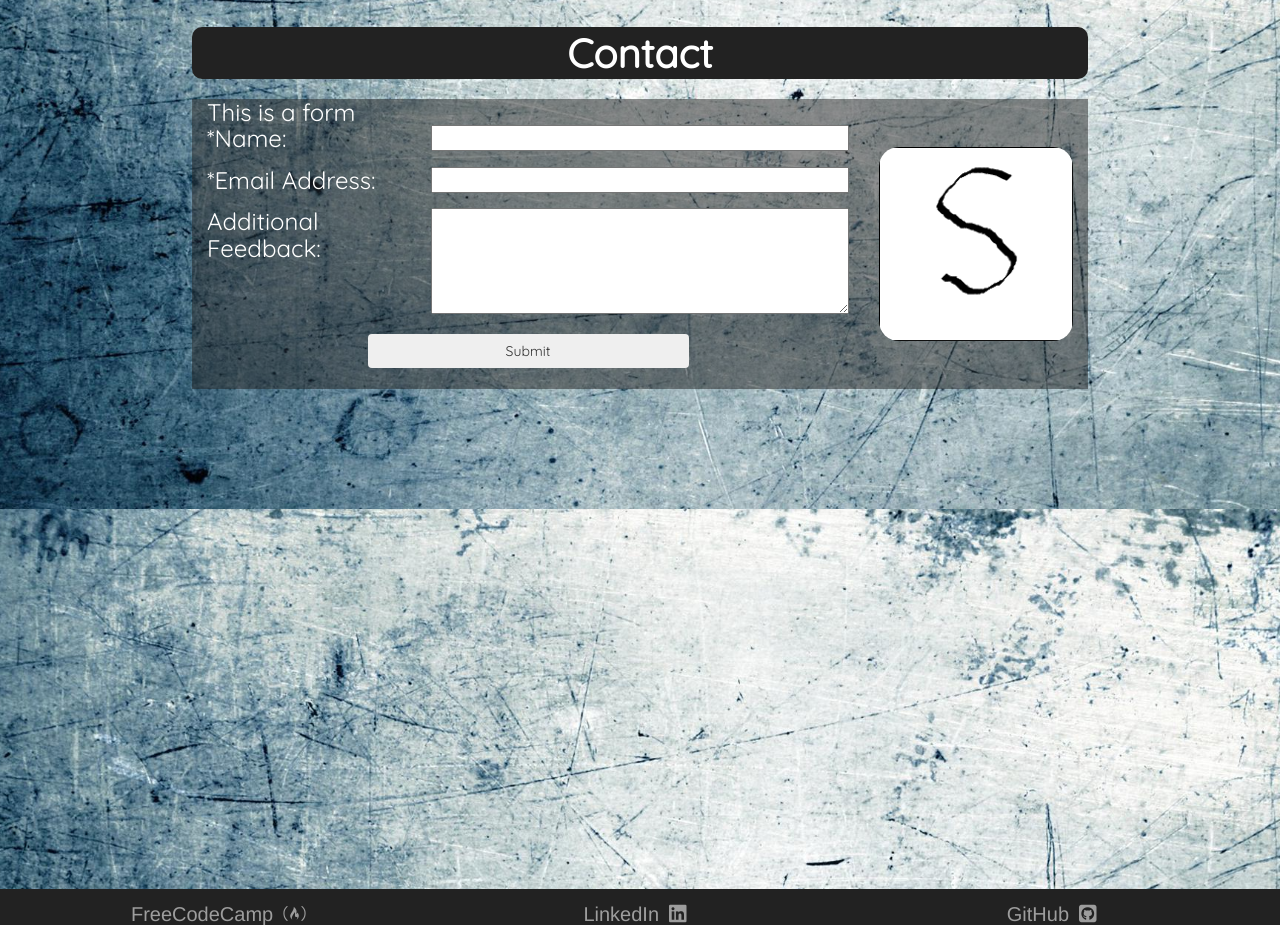
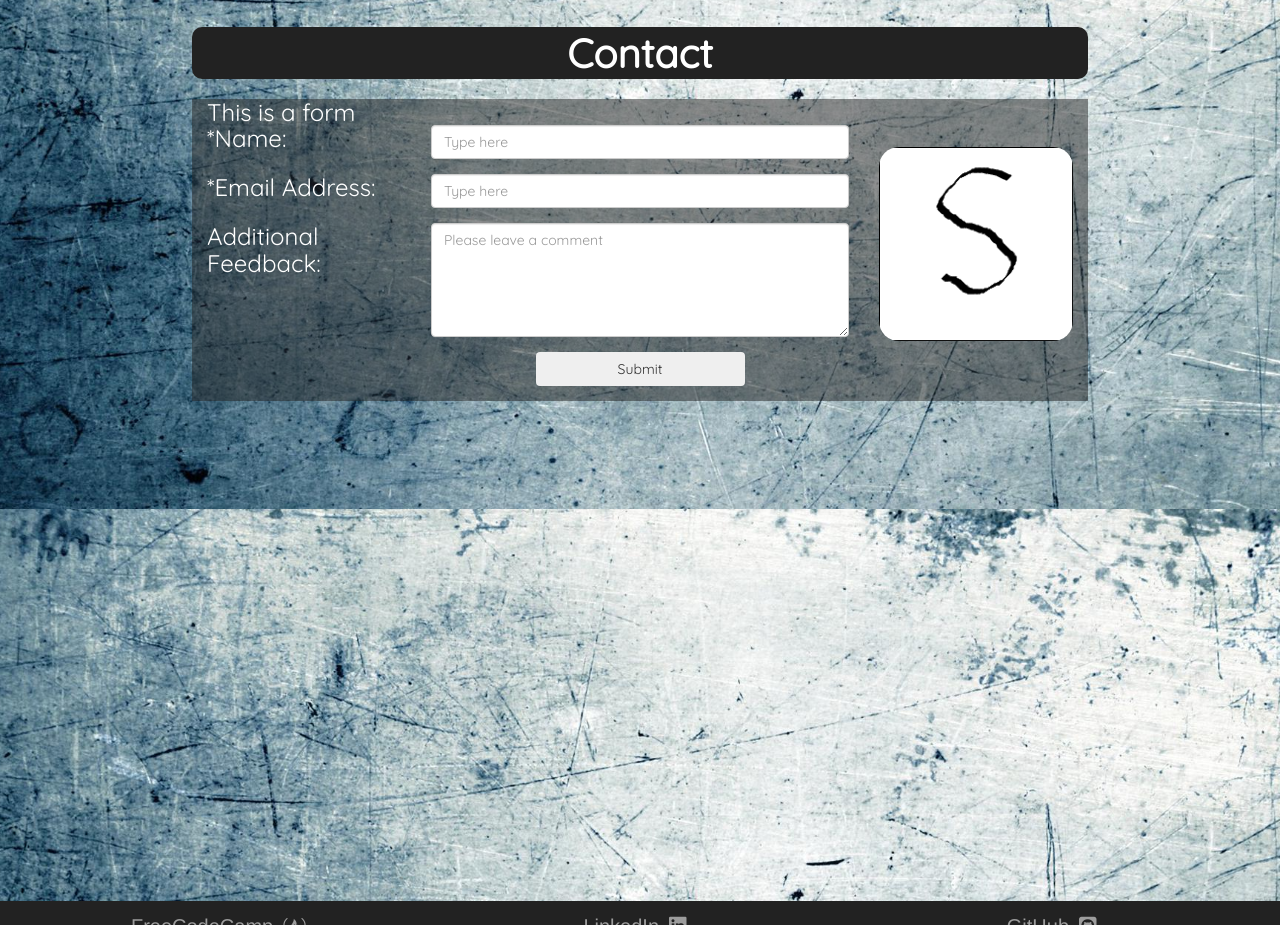
Before and after one commit to CliffCrerar/WEB1, a plain HTML site: page Portfolio/V2/HTML_ FCCPortfolioPage.html in a window 1280 px wide. Shown: the part 1091-2016 px from the top of the page. Drawn offline with nearby package versions, Linux system fonts and the light colour scheme; files whose address does not match are found by name.

Commit message:
Updated contact area

```diff
--- a/Portfolio/V2/CSS_FCCPortfolioPage.css
+++ b/Portfolio/V2/CSS_FCCPortfolioPage.css
@@ -115,6 +115,11 @@ button{
 
 }
 
+input{
+	Height: 30px;
+	value: text;
+}
+
 #mimg{
 	width: 50%;
 	margin: 25% 0 25% 0
--- a/Portfolio/V2/HTML_ FCCPortfolioPage.html
+++ b/Portfolio/V2/HTML_ FCCPortfolioPage.html
@@ -143,22 +143,22 @@
 		<div id="idcontact">
 			<h2 class="mheading">Contact</h2>
 			<div class="row" style="margin: auto ; background: rgba(34,34,34,0.5);">
-				<form class="col-sm-9 col-xs-12">
+				<form class="col-sm-9 col-xs-12" id="ctForm1"> <!--form-->
 					<h3>This is a form</h3>
 					<div class="row form-group" id="Name">
 						<div class="col-sm-4 col-xs-12">
 							<h3>*Name:</h3>
 						</div>
 						<div class="col-sm-8 col-xs-12">
-							<input type="text"></label>
+							<input type="text" form="ctForm1" name="edtName" class="form-control"></label><!--edt box-->
 						</div>
 					</div>
 					<div class="row form-group" id="EmailAddress">
 						<div class="col-sm-4 col-xs-12">
 							<h3>*Email Address:</h3>
 						</div>
-						<div class="col-sm-8 col-xs-12">
-							<input type="text"></label>
+						<div class="col-sm-8 col-xs-12" form="ctForm1">
+							<input type="text" form="ctForm1" name="edtEmailAddr" class="form-control"></label>	<!--edt box-->
 						</div>
 					</div>
 					<div class="row form-group" id="Comment">
@@ -166,13 +166,17 @@
 							<h3>Additional Feedback:</h3>
 						</div>
 						<div class="col-sm-8 col-xs-12">
-							<textarea type="text" rows="5"></textarea>
+							<textarea type="text" rows="5"  class="form-control"></textarea><!--edt box-->
 						</div>
 					</div>
-					<div class="form-group">
-						<button type="submit" class="btn">Submit</button>
+					<div class="row">
+						<div class="form-group col-sm-4" form="ctForm1">
+						</div>
+						<div class="form-group col-sm-8" form="ctForm1">
+							<button type="submit" class="btn">Submit</button> <!--submit button box-->
+						</div>
 					</div>
-				</form>
+				</form> <!--end form-->
 				<div class="col-sm-3 col-xs-0">
 					<img id="mimg" src="C:\Users\clifford.crear\Documents\WEB1\Portfolio\V2\Spacer.png" alt="Cliff_Crerar">
 				</div>
--- a/Portfolio/V2/JQ_FCCPortfolioPage.js
+++ b/Portfolio/V2/JQ_FCCPortfolioPage.js
@@ -7,4 +7,6 @@ $(document).ready(function(){
 	$("img").css("img-responsive");
 	$(".item").addClass("image-container");
 	$(".thumbnail").parent().addClass("col-sm-3","col-xs-12");
+	$("input").prop("placeholder","Type here");
+	$("textarea").prop("placeholder","Please leave a comment")
 })
```
